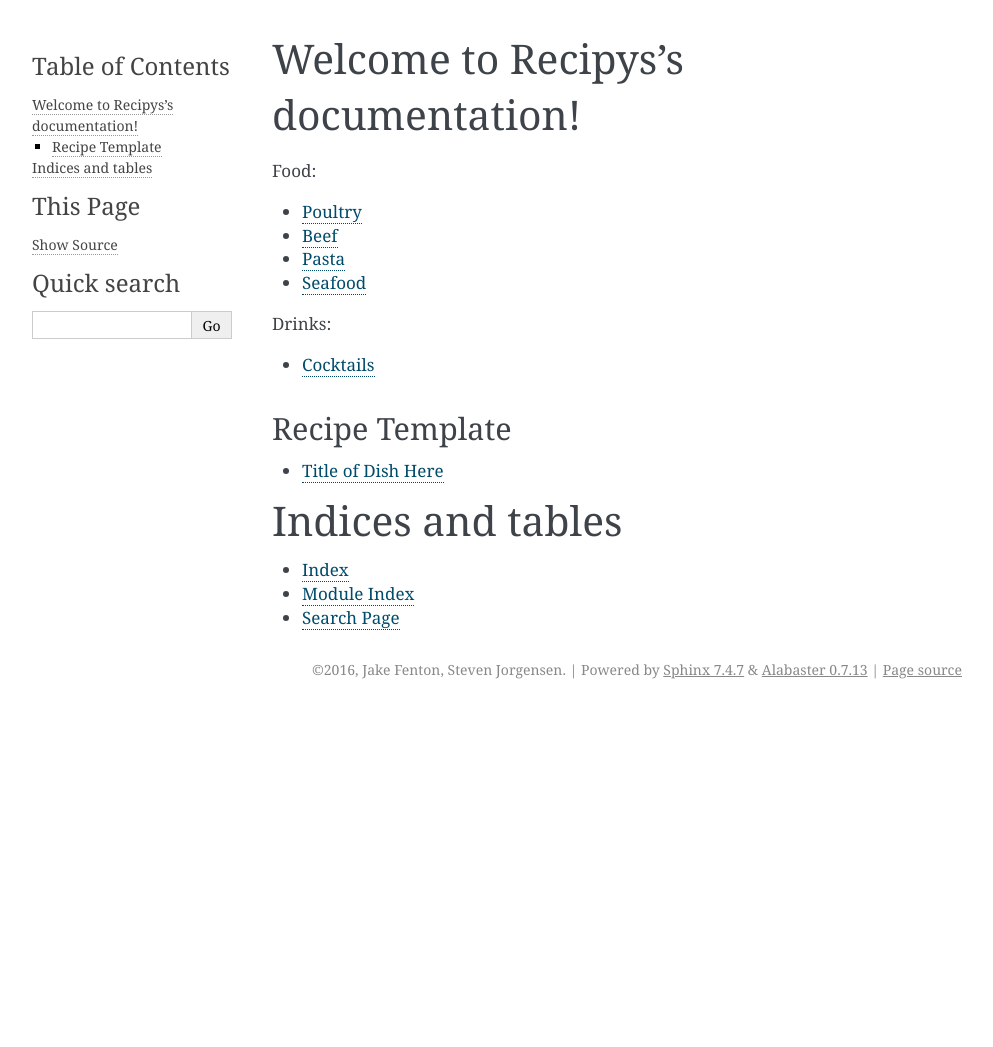
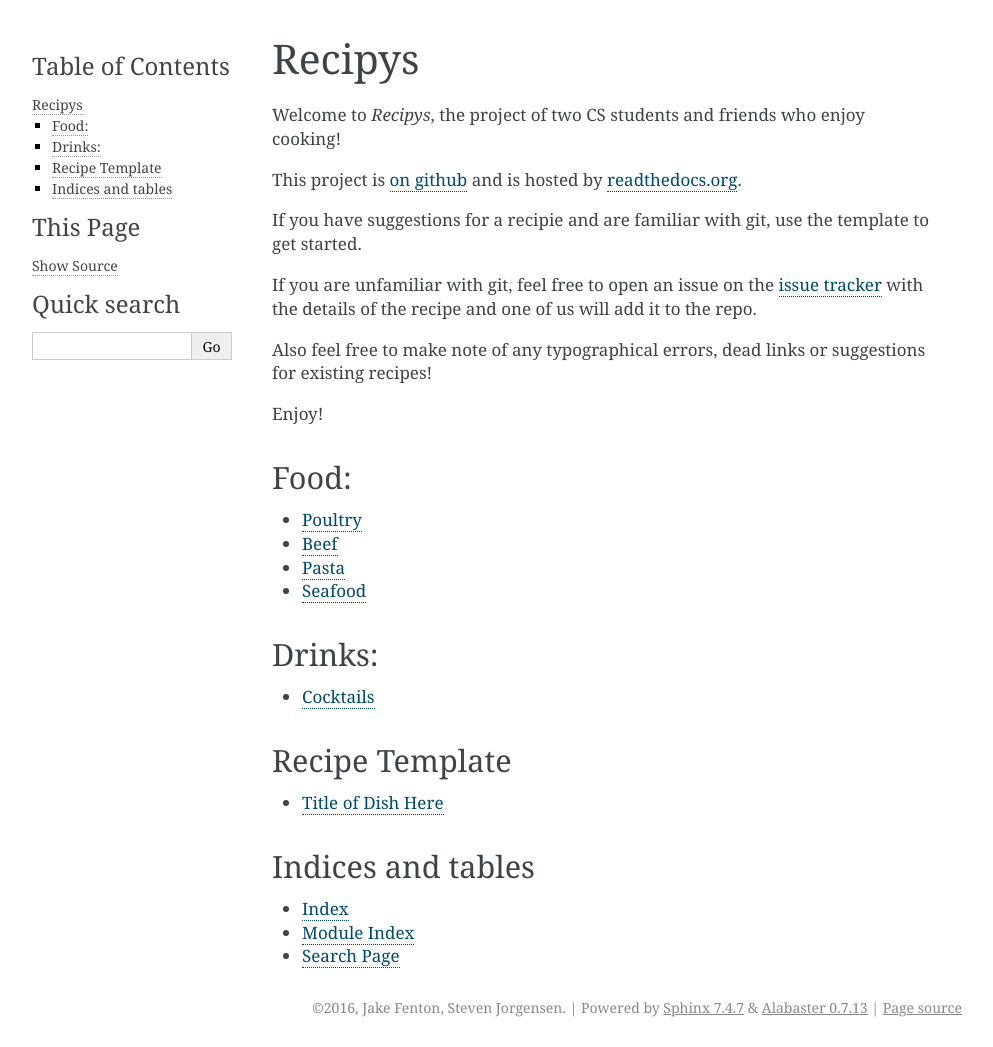
Before and after one commit to bocajnotnef/Recipys, a Sphinx documentation site: the page built from doc/index.rst, in a window 1280 px wide. Shown: the whole page, without its empty margins (148-1141 px from the left). Built offline with Sphinx 7.4.7, drawn with Linux system fonts in a browser that asks for light colours; before the commit the page ends 900 px from its top, so only the background shows below that.

```diff
--- a/doc/Cocktails/index.rst
+++ b/doc/Cocktails/index.rst
@@ -4,6 +4,7 @@ Cocktails
 Contents:
 
 .. toctree::
+    dark-and-stormy
     orange-creamsicle
-    dark-and-stormy
+    raspberry-lime-mojito
     :maxdepth: 1
--- a/doc/index.rst
+++ b/doc/index.rst
@@ -3,10 +3,30 @@
    You can adapt this file completely to your liking, but it should at least
    contain the root `toctree` directive.
 
-Welcome to Recipys's documentation!
-===================================
+Recipys
+=======
+
+Welcome to *Recipys*, the project of two CS students and friends
+who enjoy cooking!
+
+This project is `on github <https://github.com/bocajnotnef/Recipys>`__
+and is hosted by `readthedocs.org <https://readthedocs.org/>`__.
+
+If you have suggestions for a recipie and are familiar with git,
+use the template to get started.
+
+If you are unfamiliar with git, feel free to open an issue on the
+`issue tracker <https://github.com/bocajnotnef/Recipys/issues>`__ with
+the details of the recipe and one of us will add it to the repo.
+
+Also feel free to make note of any typographical errors, dead links or suggestions
+for existing recipes!
+
+Enjoy!
+
 
 Food:
+-----
 
 .. toctree::
    poultry/index
@@ -16,6 +36,7 @@ Food:
    :maxdepth: 1
 
 Drinks:
+-------
 
 .. toctree::
    Cocktails/index
@@ -28,7 +49,7 @@ Recipe Template
    :maxdepth: 1
 
 Indices and tables
-==================
+------------------
 
 * :ref:`genindex`
 * :ref:`modindex`
--- a/doc/poultry/index.rst
+++ b/doc/poultry/index.rst
@@ -4,6 +4,7 @@ Poultry
 Contents:
 
 .. toctree::
+    chicken-makhani
     hasselback-chicken
     one-skillet-creamy-lemon-chicken
     pad-thai-chicken-wings
--- a/doc/template.rst
+++ b/doc/template.rst
@@ -28,4 +28,4 @@ Notes
 
 Additional Links
 ----------------
-`Link Title <https://www.google.com>`
+`Link Title <https://www.google.com>`__
```
Also changed, not shown: doc/Cocktails/raspberry-lime-mojito.rst (added, +30 -0 lines), doc/poultry/chicken-makhani.rst (added, +81 -0 lines), 1 other file.
